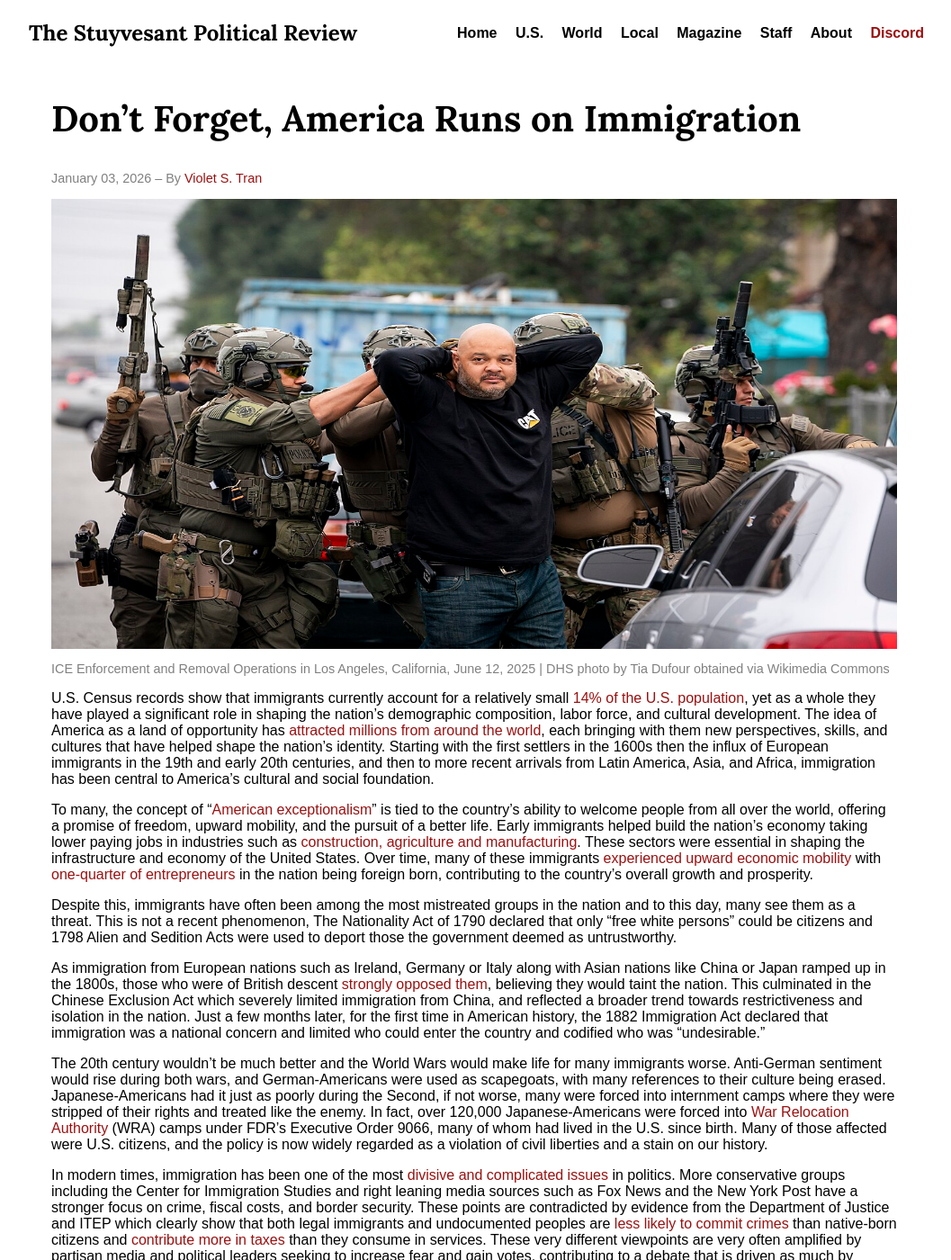
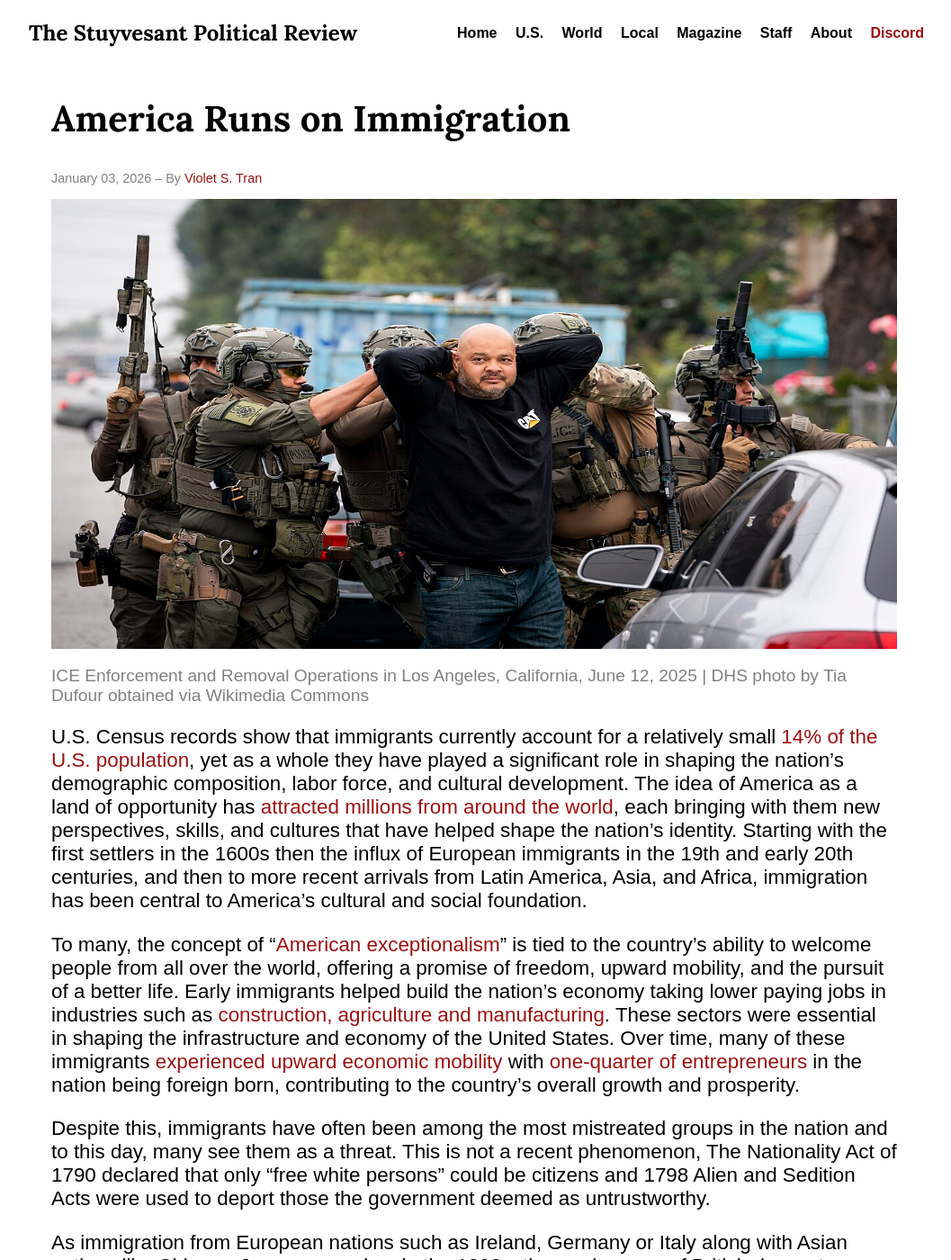
Before and after one commit to stuypoliticalreview/stuypoliticalreview.github.io, a Jekyll site: the page built from _posts/2026-01-3-modern_immigration_policy.md, in a window 1280 px wide and 1400 px high. Shown: the whole window at 90% size, without its empty margins (113-1170 px from the left). Built offline with Jekyll 4.4.1, drawn with Linux system fonts in a browser that asks for light colours.

Commit message:
New formatting

```diff
--- a/_posts/2026-01-3-modern_immigration_policy.md
+++ b/_posts/2026-01-3-modern_immigration_policy.md
@@ -1,6 +1,6 @@
 ---
 layout: post
-title: "Don’t Forget, America Runs on Immigration"
+title: "America Runs on Immigration"
 date: 2026-01-03
 author: Violet S. Tran
 image: /assets/images/articles/ice1.jpg
--- a/assets/css/style.css
+++ b/assets/css/style.css
@@ -141,12 +141,12 @@ nav a.submit-link {
 }
 
 .post-content{
-  font-size: 1rem;
+  font-size: 1.4rem;
 }
 
 .post-caption{
   color: var(--gray-color);
-  font-size: 0.9rem;
+  font-size: 1.2rem;
 }
 
 .post-image {
```
